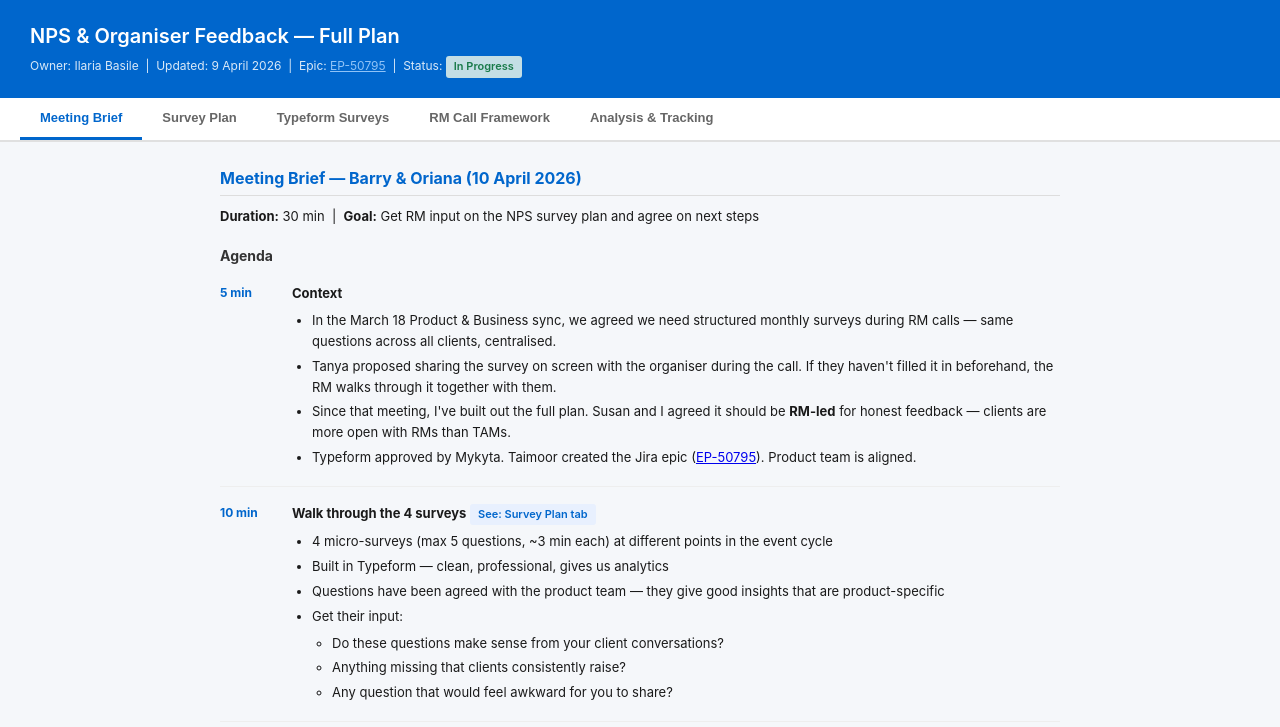
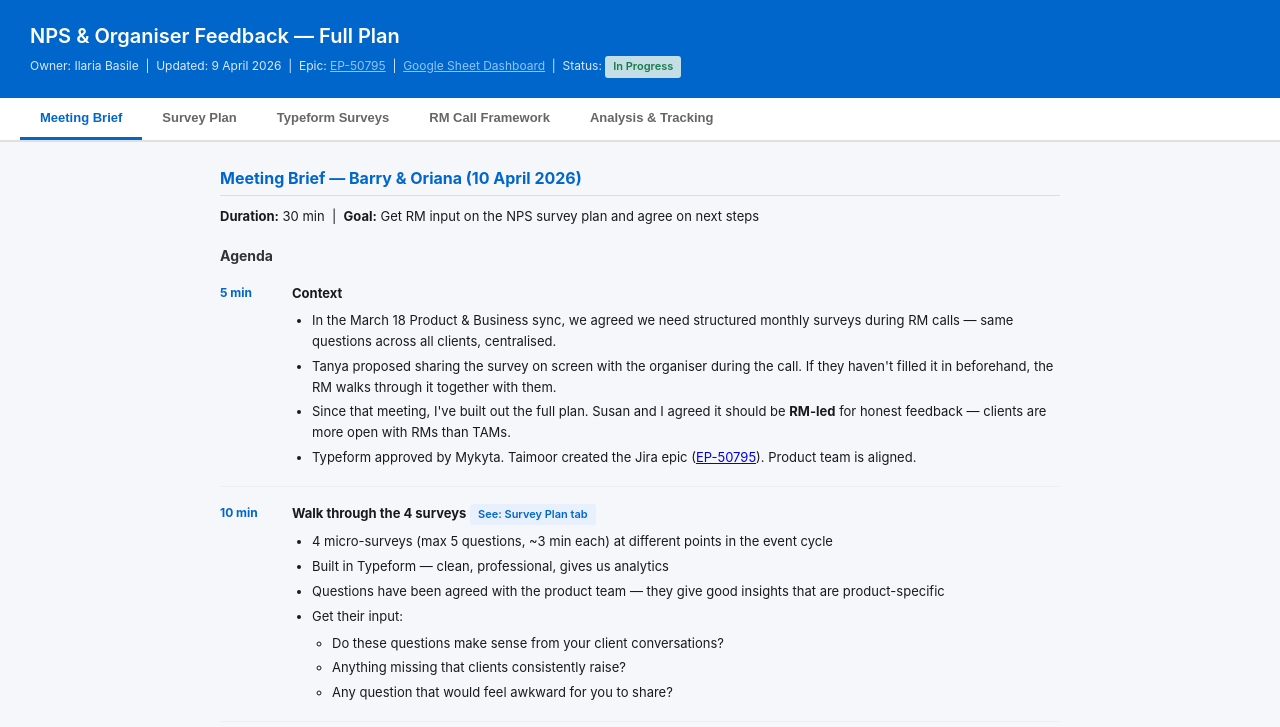
Before and after one commit to ibasile-dot/nps-survey-plan, a plain HTML site: page index.html in a window 1280 px wide. Shown: the top 727 px of the page. Drawn offline with Linux system fonts and the light colour scheme.

Commit message:
Add Google Sheet dashboard link to plan header
Co-Authored-By: Claude Opus 4.6 (1M context) <noreply@anthropic.com>

```diff
--- a/index.html
+++ b/index.html
@@ -75,7 +75,7 @@
 
 <div class="header">
   <h1>NPS &amp; Organiser Feedback — Full Plan</h1>
-  <div class="meta">Owner: Ilaria Basile &nbsp;|&nbsp; Updated: 9 April 2026 &nbsp;|&nbsp; Epic: <a href="https://expoplatform.atlassian.net/browse/EP-50795" target="_blank" style="color:#aad4ff">EP-50795</a> &nbsp;|&nbsp; Status: <span class="tag-green tag">In Progress</span></div>
+  <div class="meta">Owner: Ilaria Basile &nbsp;|&nbsp; Updated: 9 April 2026 &nbsp;|&nbsp; Epic: <a href="https://expoplatform.atlassian.net/browse/EP-50795" target="_blank" style="color:#aad4ff">EP-50795</a> &nbsp;|&nbsp; <a href="https://docs.google.com/spreadsheets/d/1p6y7JLoov6UYXZbZMaOYAP6Gk555tNun738HGZ_FdGM/edit" target="_blank" style="color:#aad4ff">Google Sheet Dashboard</a> &nbsp;|&nbsp; Status: <span class="tag-green tag">In Progress</span></div>
 </div>
 
 <div class="tab-bar">
```
